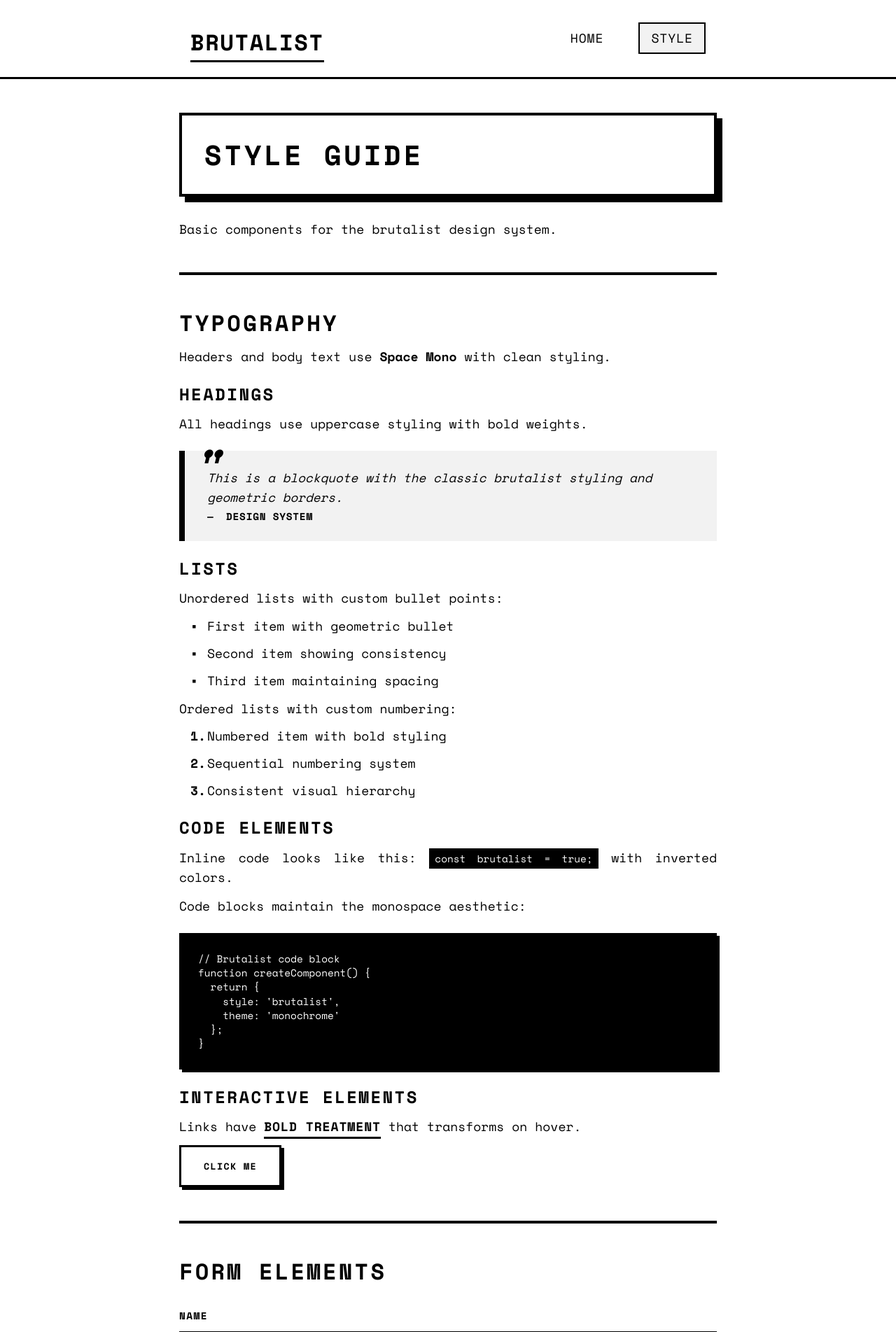
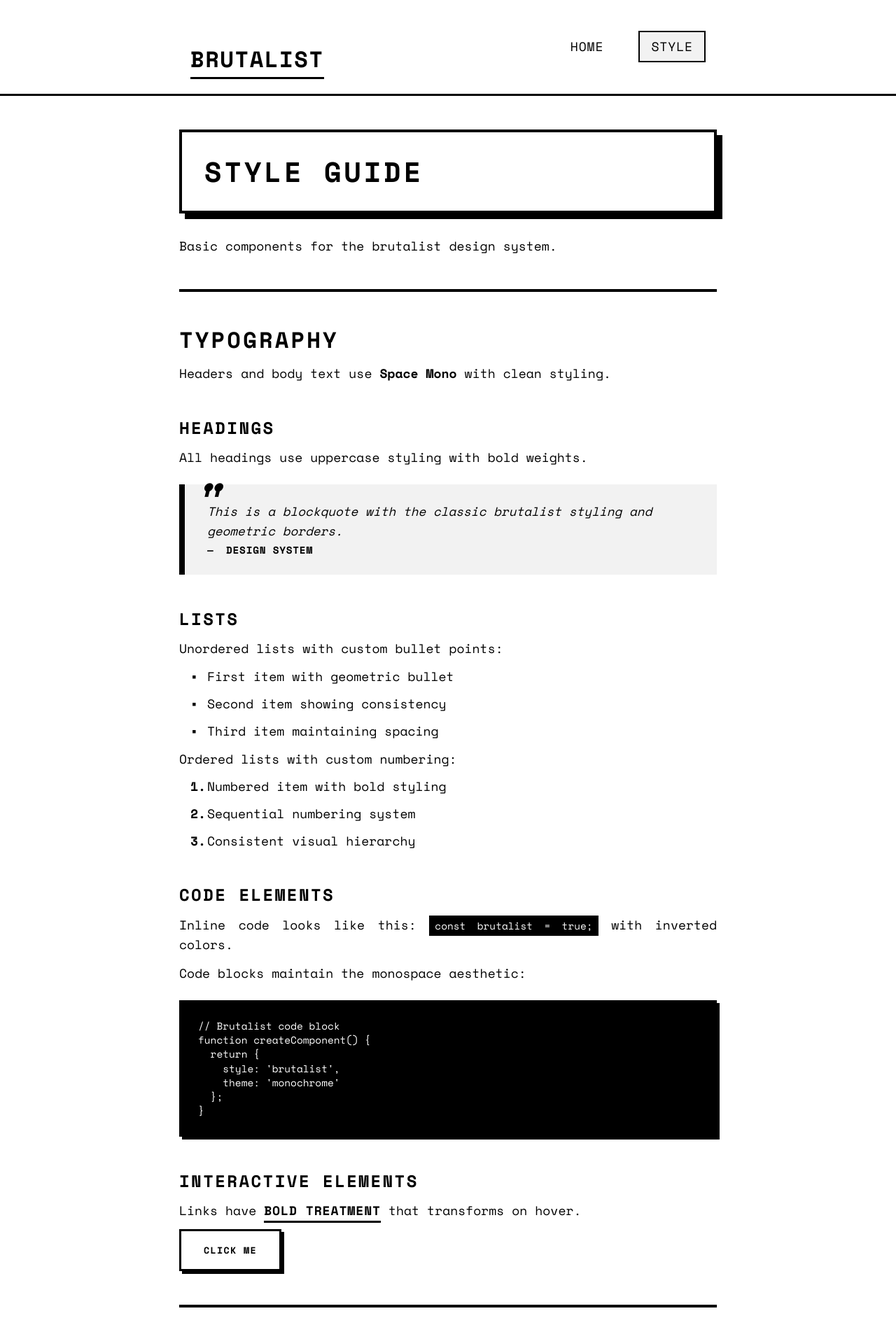
Before and after one commit to 0xblz/testing, a Jekyll site: the page built from style.html, in a window 1280 px wide. Shown: the top 1903 px of the page at 70% size. Built offline with Jekyll 4.4.1, drawn with Linux system fonts in a browser that asks for light colours.

```diff
--- a/_sass/_typography.scss
+++ b/_sass/_typography.scss
@@ -1,7 +1,7 @@
 // Typography Styles
 // Headings
 h1, h2, h3 {
-  margin-top: 1.5rem;
+  margin-top: 3rem;
   margin-bottom: 0.75rem;
   font-weight: 700;
   text-transform: uppercase;
```
Also changed, not shown: 2 other files.
